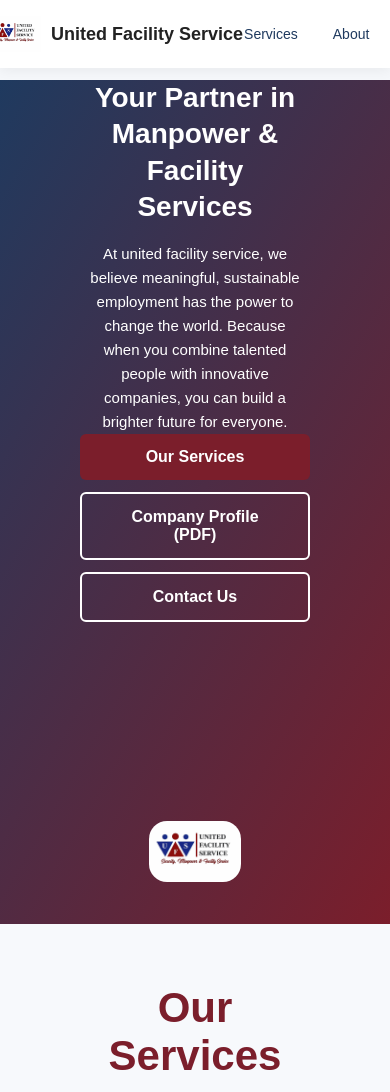
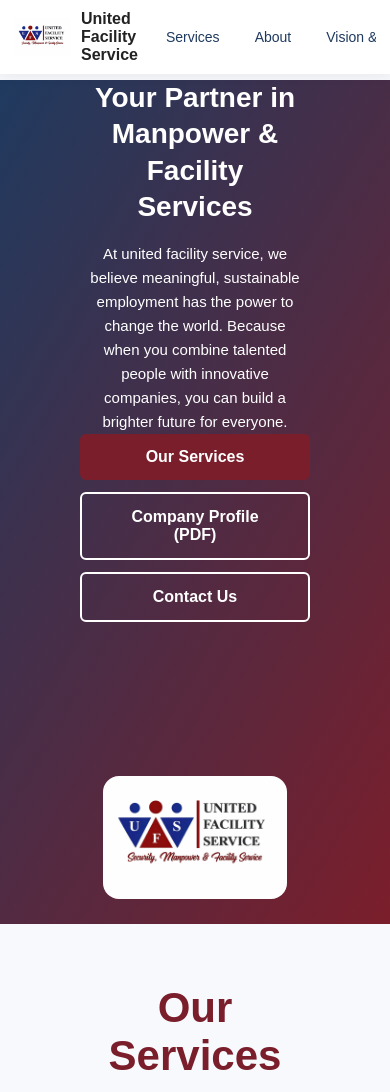
Before and after one commit to nandana20-tech/united-facility-service-website-, a plain HTML site: page index.html in a window 390 px wide. Shown: the top 1092 px of the page. Drawn offline with Linux system fonts and the light colour scheme.

Commit message:
Add files via upload

```diff
--- a/style.css
+++ b/style.css
@@ -1451,29 +1451,31 @@ nav a:hover::after {
     width: auto !important;
   }
 }
-/* ===== FINAL MOBILE LOGO FIX ===== */
+/* ==================================
+   HERO IMAGE – MOBILE FIX
+   ================================== */
 @media (max-width: 768px) {
 
-  /* Logo container */
-  .logo {
-    display: flex !important;
-    align-items: center !important;
-    justify-content: center !important;
-    width: auto !important;
+  /* Stack hero content vertically */
+  .hero {
+    flex-direction: column !important;
+    text-align: center;
   }
 
-  /* Logo image */
-  .logo img {
-    height: 36px !important;   /* CHANGE SIZE HERE */
-    width: auto !important;
+  /* Image container */
+  .hero-image {
+    width: 100% !important;
     max-width: 100% !important;
-    object-fit: contain !important;
+    margin-top: 30px !important;
+    display: flex !important;
+    justify-content: center !important;
   }
 
-  /* If logo is text */
-  .logo {
-    font-size: 18px !important;
-    line-height: 1 !important;
-    white-space: nowrap !important;
+  /* Image itself */
+  .hero-image img {
+    width: 80% !important;        /* controls size */
+    max-width: 260px !important; /* prevents oversized image */
+    height: auto !important;
+    border-radius: 16px;
   }
 }
```
